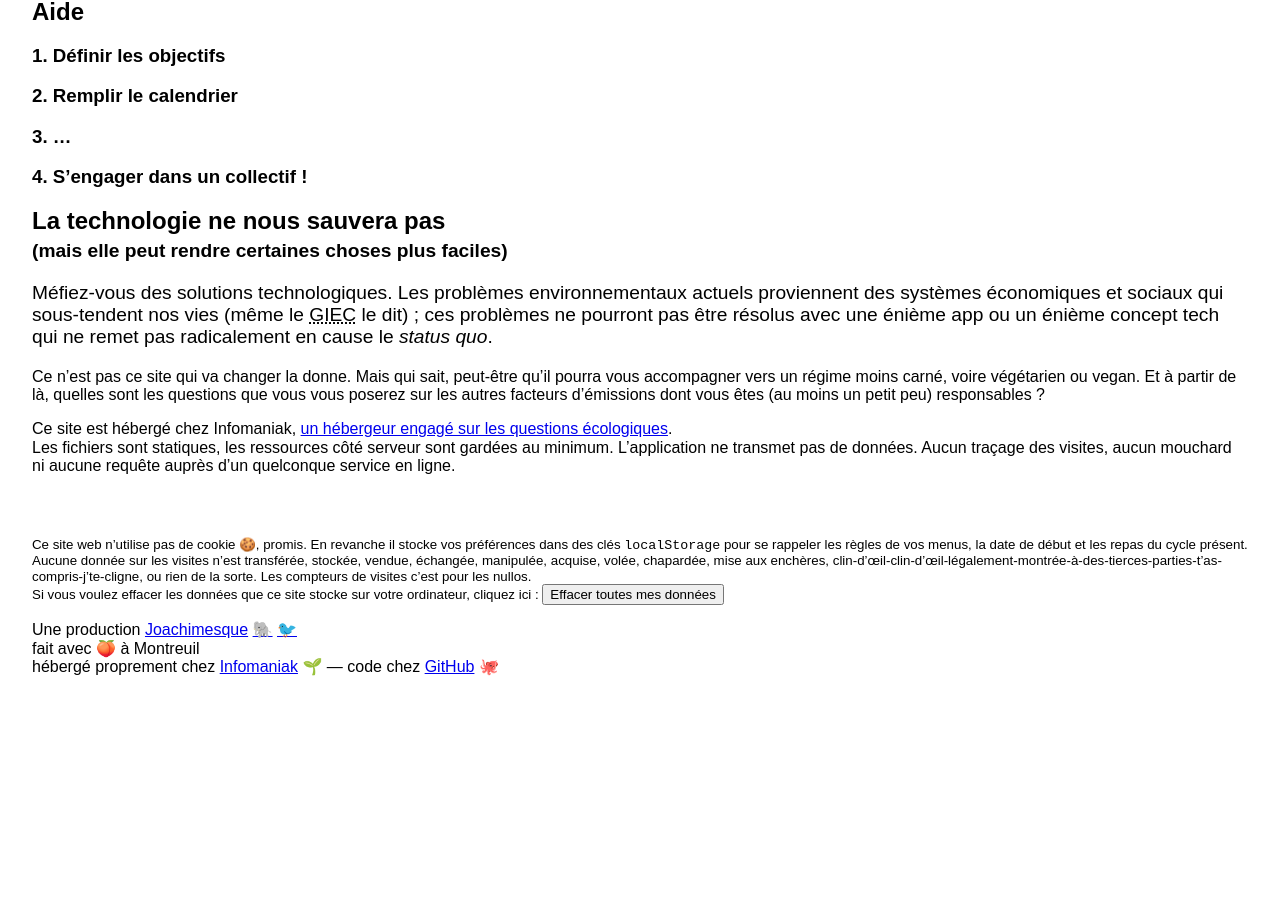
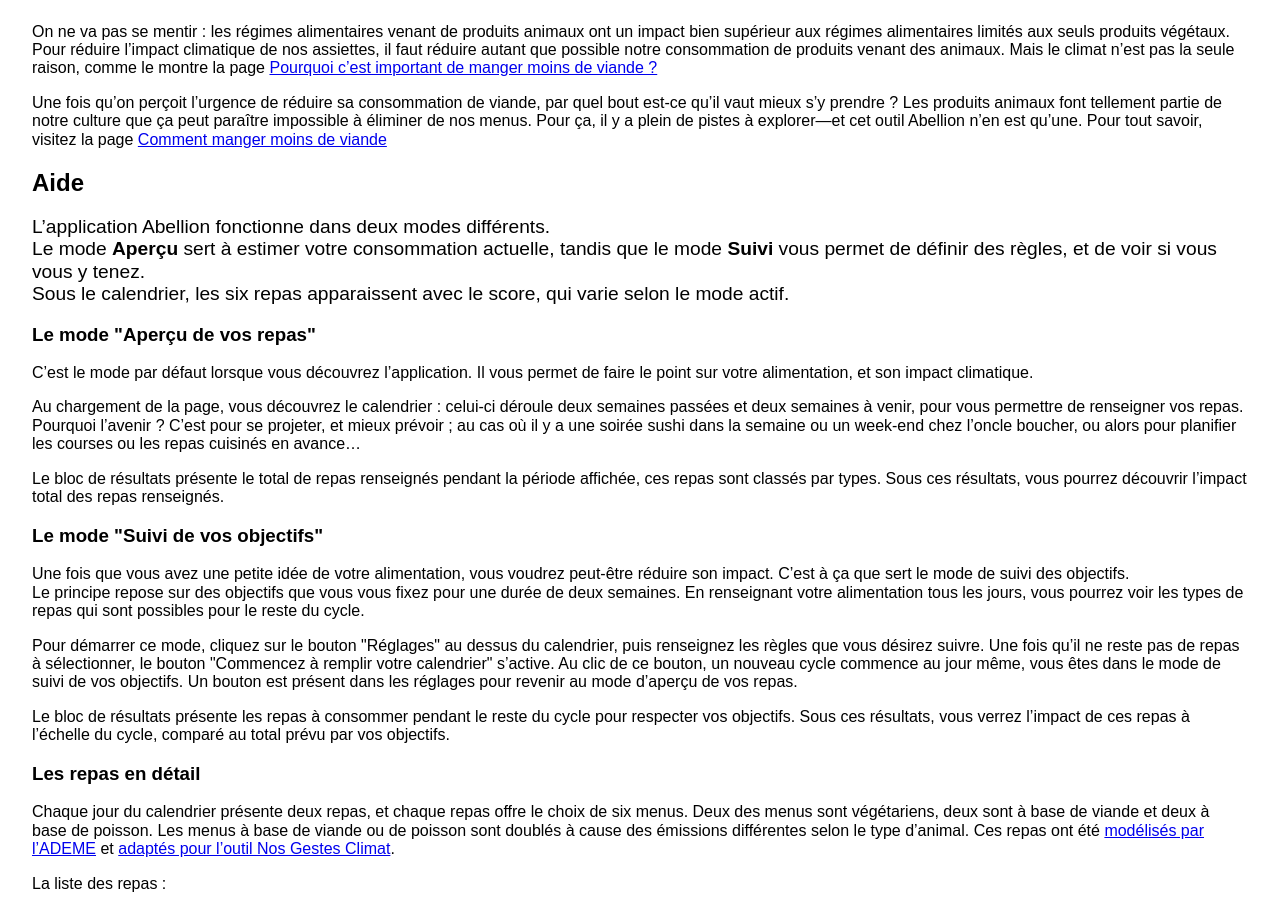
Before and after one commit to joachimesque/abellion, a SvelteKit app: page /a-propos in a window 1280 px wide. Shown: the part 254-1161 px from the top of the page. Before the commit the page ends 978 px from the top, so only its background shows below. Built offline with nearby package versions, Linux system fonts and the light colour scheme.

Commit message:
Add help ❔

```diff
--- a/src/routes/a-propos/+page.svelte
+++ b/src/routes/a-propos/+page.svelte
@@ -1,3 +1,8 @@
+<script>
+	import { base } from '$app/paths';
+	import { impactLocaleOptions, mealTypes } from '$lib/shared/config';
+</script>
+
 <svelte:head>
 	<title>À propos — Abellion 🧑‍🌾</title>
 </svelte:head>
@@ -5,19 +10,117 @@
 <div class="content">
 	<h1>À propos</h1>
 
-	<h2>L’outil</h2>
+	<h2 id="l-outil">L’outil</h2>
 
-	<p>
+	<p class="big">
 		Abellion a pour but de vous aider à garder trace de vos repas, pour arriver à réduire leur
 		impact carbone—et donc votre empreinte environnementale.
 	</p>
 
-	<h2>Aide</h2>
+	<p>
+		On ne va pas se mentir&nbsp;: les régimes alimentaires venant de produits animaux ont un impact
+		bien supérieur aux régimes alimentaires limités aux seuls produits végétaux. Pour réduire
+		l’impact climatique de nos assiettes, il faut réduire autant que possible notre consommation de
+		produits venant des animaux. Mais le climat n’est pas la seule raison, comme le montre la page <a
+			href={`${base}pourquoi`}>Pourquoi c’est important de manger moins de viande&nbsp;?</a
+		>
+	</p>
 
-	<h3>1. Définir les objectifs</h3>
-	<h3>2. Remplir le calendrier</h3>
-	<h3>3. …</h3>
-	<h3>4. S’engager dans un collectif&nbsp;!</h3>
+	<p>
+		Une fois qu’on perçoit l’urgence de réduire sa consommation de viande, par quel bout est-ce
+		qu’il vaut mieux s’y prendre&nbsp;? Les produits animaux font tellement partie de notre culture
+		que ça peut paraître impossible à éliminer de nos menus. Pour ça, il y a plein de pistes à
+		explorer—et cet outil Abellion n’en est qu’une. Pour tout savoir, visitez la page <a
+			href={`${base}pourquoi`}>Comment manger moins de viande</a
+		>
+	</p>
+
+	<h2 id="aide">Aide</h2>
+
+	<p class="big">
+		L’application Abellion fonctionne dans deux modes différents.<br />
+		Le mode <strong>Aperçu</strong> sert à estimer votre consommation actuelle, tandis que le mode
+		<strong>Suivi</strong>
+		vous permet de définir des règles, et de voir si vous vous y tenez.<br />Sous le calendrier, les
+		six repas apparaissent avec le score, qui varie selon le mode actif.
+	</p>
+
+	<h3 id="le-mode-apercu">Le mode "Aperçu de vos repas"</h3>
+
+	<p>
+		C’est le mode par défaut lorsque vous découvrez l’application. Il vous permet de faire le point
+		sur votre alimentation, et son impact climatique.
+	</p>
+
+	<p>
+		Au chargement de la page, vous découvrez le calendrier&nbsp;: celui-ci déroule deux semaines
+		passées et deux semaines à venir, pour vous permettre de renseigner vos repas.<br />
+		Pourquoi l’avenir&nbsp;? C’est pour se projeter, et mieux prévoir&nbsp;; au cas où il y a une soirée
+		sushi dans la semaine ou un week-end chez l’oncle boucher, ou alors pour planifier les courses ou
+		les repas cuisinés en avance…
+	</p>
+
+	<p>
+		Le bloc de résultats présente le total de repas renseignés pendant la période affichée, ces
+		repas sont classés par types. Sous ces résultats, vous pourrez découvrir l’impact total des
+		repas renseignés.
+	</p>
+
+	<h3 id="le-mode-suivi">Le mode "Suivi de vos objectifs"</h3>
+
+	<p>
+		Une fois que vous avez une petite idée de votre alimentation, vous voudrez peut-être réduire son
+		impact. C’est à ça que sert le mode de suivi des objectifs.<br />Le principe repose sur des
+		objectifs que vous vous fixez pour une durée de deux semaines. En renseignant votre alimentation
+		tous les jours, vous pourrez voir les types de repas qui sont possibles pour le reste du cycle.
+	</p>
+
+	<p>
+		Pour démarrer ce mode, cliquez sur le bouton "Réglages" au dessus du calendrier, puis renseignez
+		les règles que vous désirez suivre. Une fois qu’il ne reste pas de repas à sélectionner, le
+		bouton "Commencez à remplir votre calendrier" s’active. Au clic de ce bouton, un nouveau cycle
+		commence au jour même, vous êtes dans le mode de suivi de vos objectifs. Un bouton est présent
+		dans les réglages pour revenir au mode d’aperçu de vos repas.
+	</p>
+
+	<p>
+		Le bloc de résultats présente les repas à consommer pendant le reste du cycle pour respecter vos
+		objectifs. Sous ces résultats, vous verrez l’impact de ces repas à l’échelle du cycle, comparé
+		au total prévu par vos objectifs.
+	</p>
+
+	<h3 id="les-repas">Les repas en détail</h3>
+
+	<p>
+		Chaque jour du calendrier présente deux repas, et chaque repas offre le choix de six menus. Deux
+		des menus sont végétariens, deux sont à base de viande et deux à base de poisson. Les menus à
+		base de viande ou de poisson sont doublés à cause des émissions différentes selon le type
+		d’animal. Ces repas ont été <a
+			href="https://bilans-ges.ademe.fr/documentation/UPLOAD_DOC_FR/index.htm?repas.htm"
+			>modélisés par l’ADEME</a
+		>
+		et
+		<a href="https://nosgestesclimat.fr/documentation/alimentation/plats"
+			>adaptés pour l’outil Nos Gestes Climat</a
+		>.
+	</p>
+
+	<p>La liste des repas&nbsp;:</p>
+
+	<ul>
+		{#each mealTypes as meal}
+			<li>
+				<span role="img" title="">{meal.icon}</span>
+				<strong>{meal.pretty_name}</strong> ({meal.impact.toLocaleString(
+					'fr-FR',
+					impactLocaleOptions
+				)}&nbsp;<abbr title="kilos de gaz à effet de serre en équivalent dioxyde de carbone">
+					kCO<sub>2</sub>e
+				</abbr>)&nbsp;:
+				{meal.description}
+			</li>
+		{/each}
+	</ul>
 
 	<h2>
 		La technologie ne nous sauvera pas
```
Also changed, not shown: src/lib/mealCounter/index.svelte (+9 -2 lines), src/routes/comment/+page.svelte (+11 -0 lines).
